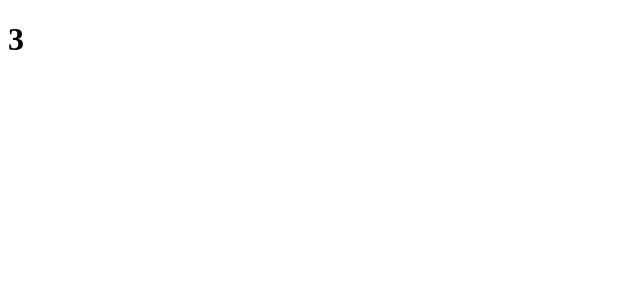
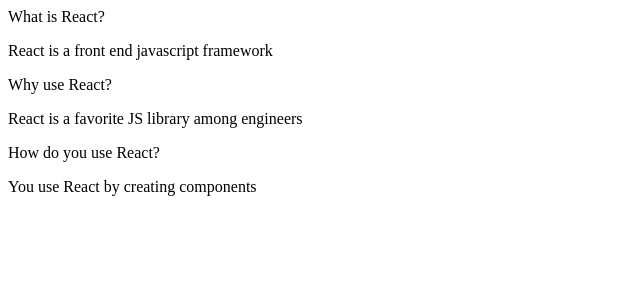
Before and after one commit to thraddash/widgets, a React (Create React App) app: page / in a window 1280 px wide. Shown: the top 300 px of the page, without its empty margins (0-640 px from the left). Built offline with nearby package versions, Linux system fonts and the light colour scheme; the HTML template or start-up script is replaced by a standard one.

Commit message:
render item list by map function, use item.title as key

```diff
--- a/src/components/Accordion.js
+++ b/src/components/Accordion.js
@@ -1,7 +1,19 @@
 import React from 'react';
 
 const Accordion = ({ items }) => {
-    return <h1>{items.length}</h1>;
+    const renderedItems = items.map(item => {
+        return <div key={item.title}>
+            <div className="title active">
+                <i className="dropdown icon"></i>
+                {item.title}
+            </div>
+            <div className="content active">
+                <p>{item.content}</p>
+            </div>
+        </div>
+    });
+
+    return <div className="ui styled accordion">{renderedItems}</div>
 };
 
 export default Accordion;
```
